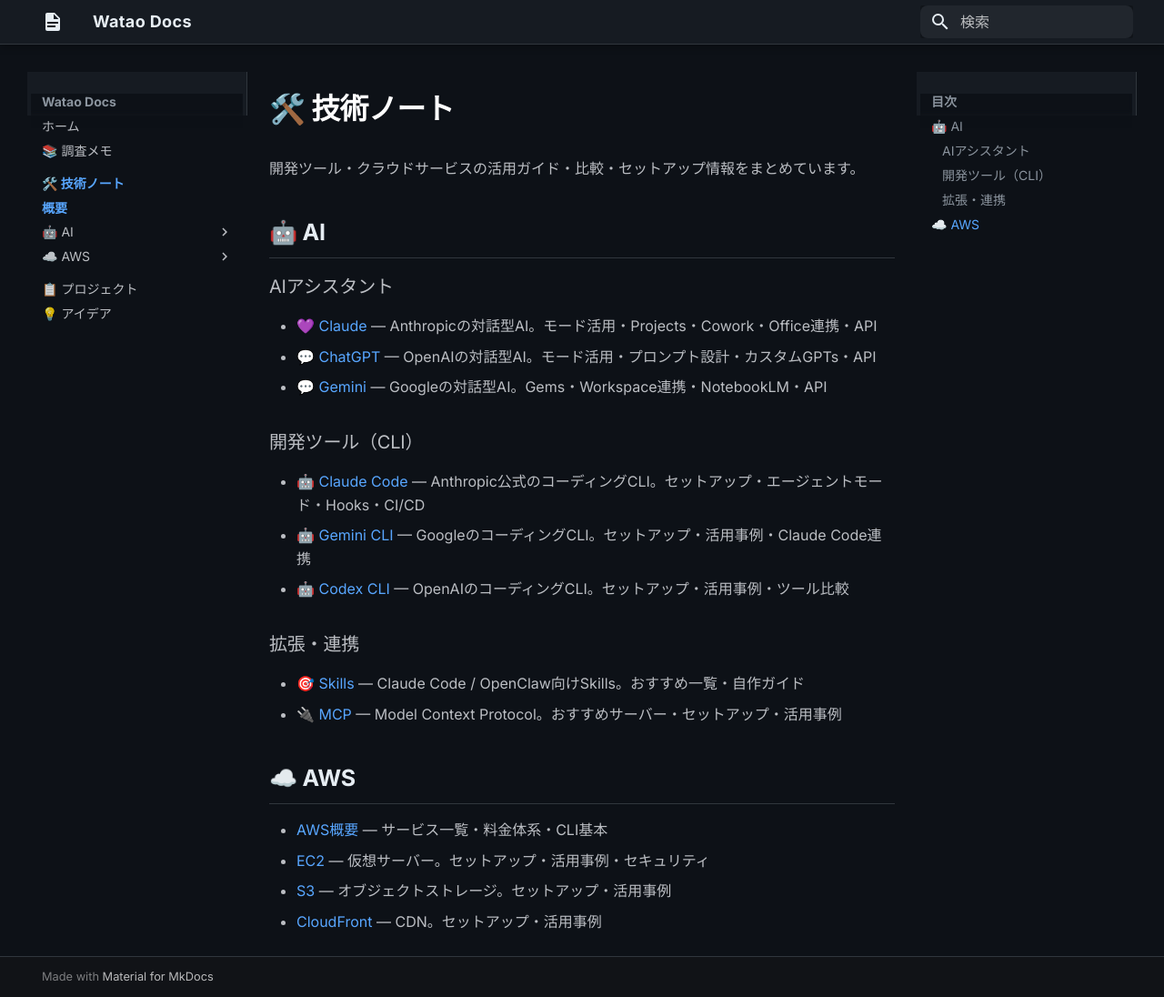
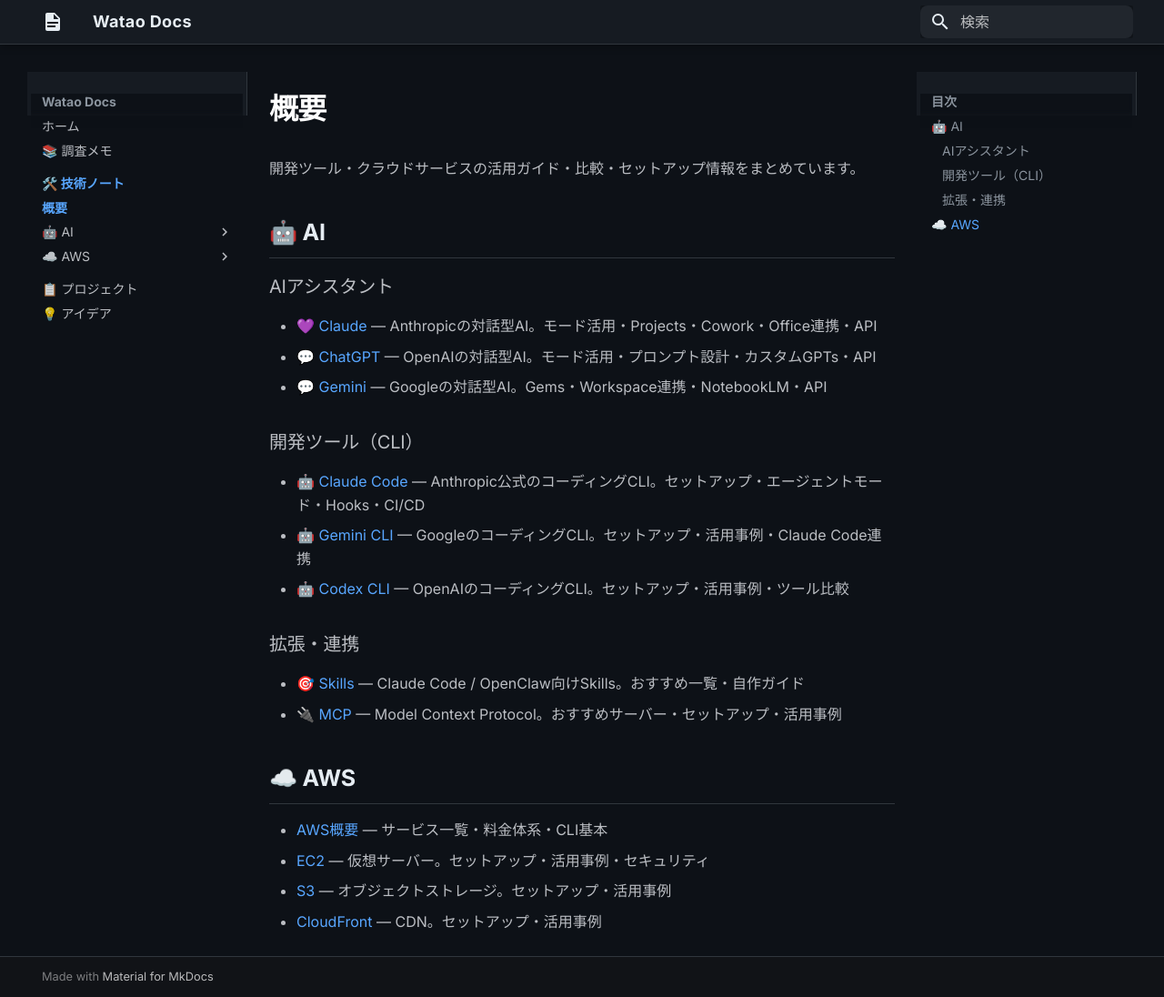
Before and after one commit to watao56/watao-docs, an MkDocs documentation site: the page built from docs/tech/index.md, in a window 1280 px wide and 1096 px high. Shown: the whole window at 91% size. Built offline with MkDocs 1.6.1 and Material for MkDocs 9.7.7, drawn with Linux system fonts in a browser that asks for light colours.

Commit message:
fix: 技術ノート概要ページのタイトルを維持

```diff
--- a/docs/tech/index.md
+++ b/docs/tech/index.md
@@ -1,4 +1,4 @@
-# 🛠️ 技術ノート
+# 概要
 
 開発ツール・クラウドサービスの活用ガイド・比較・セットアップ情報をまとめています。
 
```
